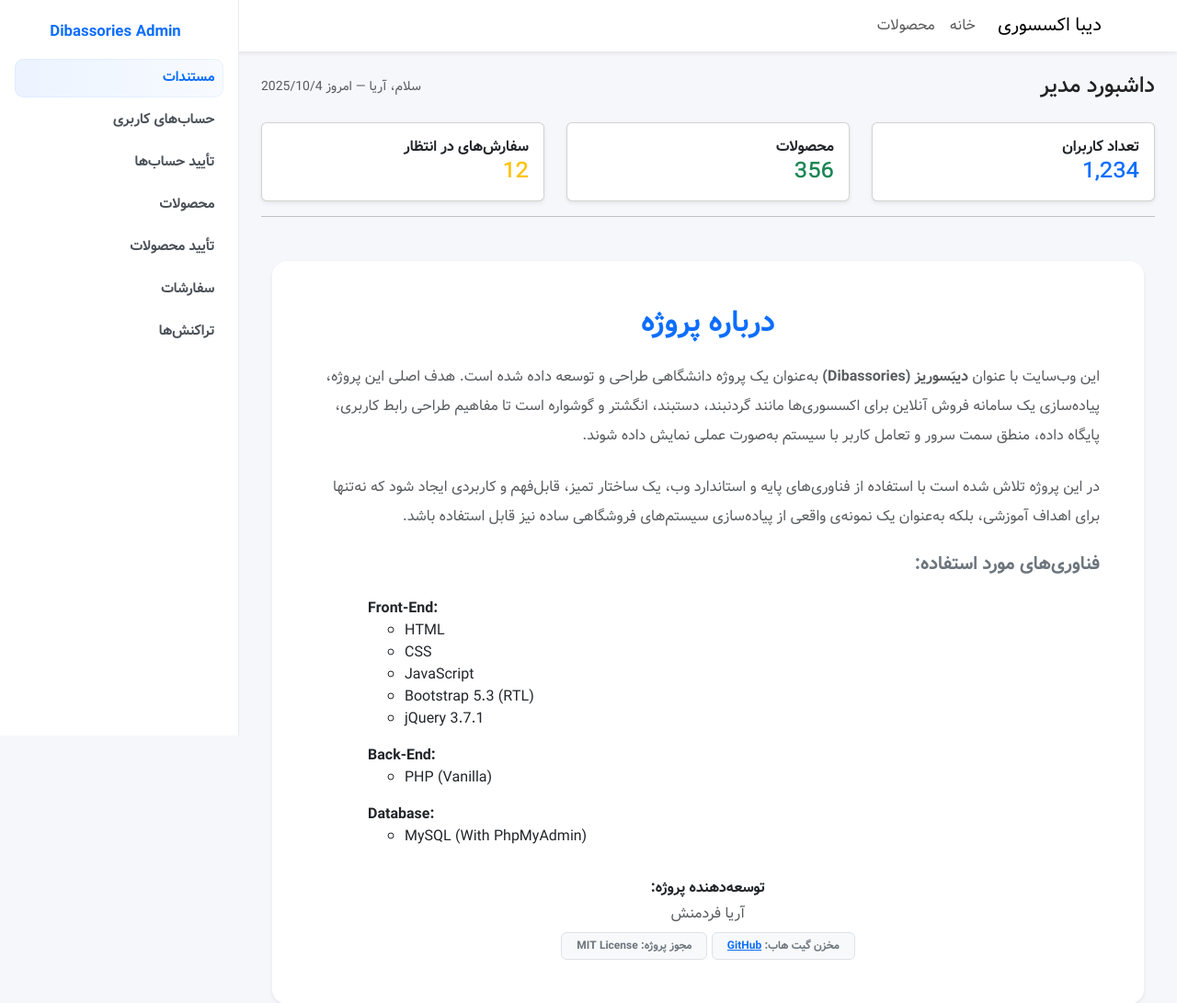
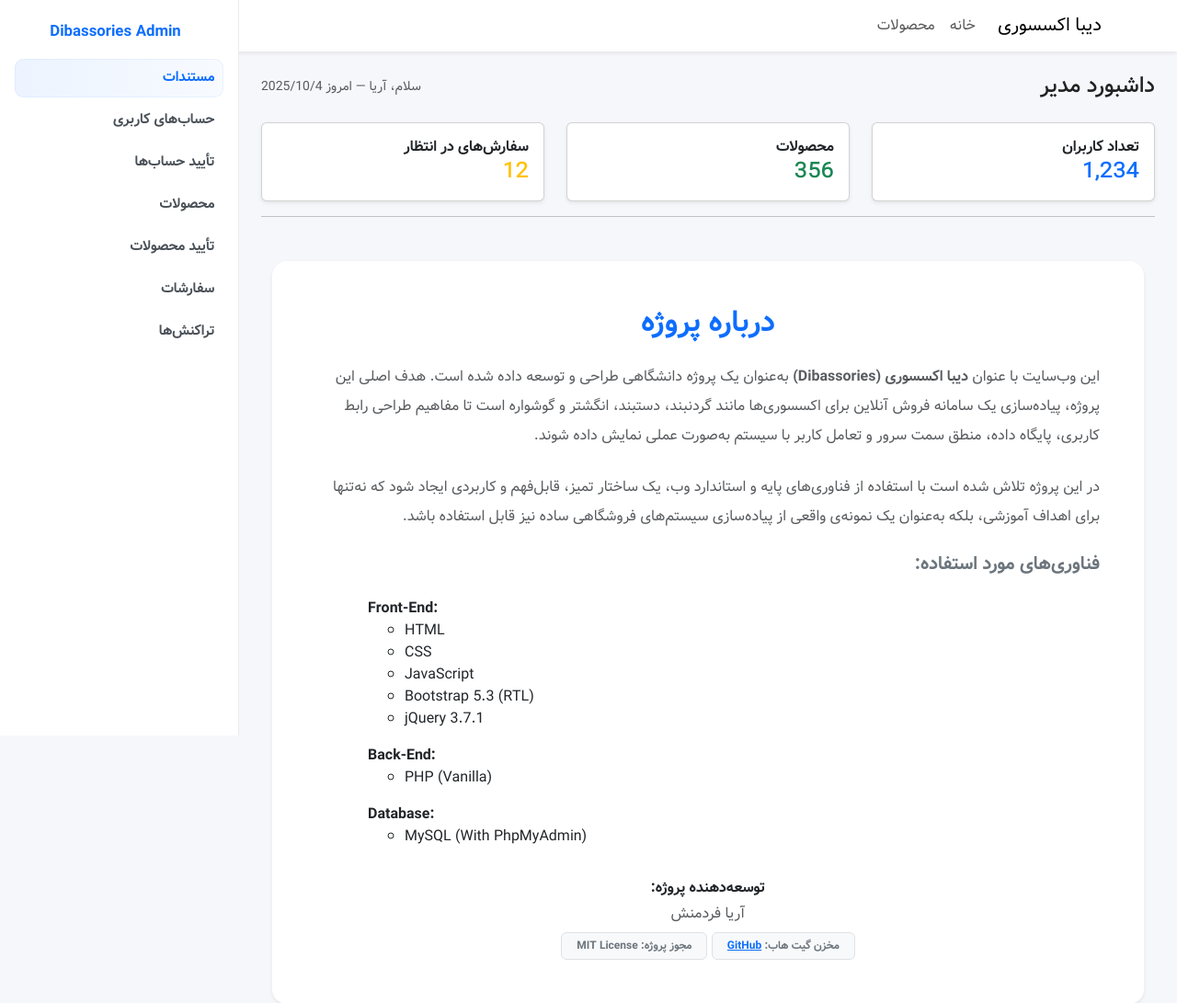
Before and after one commit to AryaFardmanesh/Dibassories, a PHP site: page /dashboard/index.php in a window 1280 px wide. Shown: the top 1091 px of the page at 92% size. Run offline with PHP 8.4, Linux system fonts and the light colour scheme.

Commit message:
Fix: incorrect syntax of word in dashboard page.

```diff
--- a/dashboard/index.php
+++ b/dashboard/index.php
@@ -188,7 +188,7 @@
 				<div class="card-body p-4 p-md-5">
 					<h2 class="fw-bold text-center mb-4 text-primary">درباره پروژه</h2>
 					<p class="text-muted lh-lg mb-4 text-justify">
-						این وب‌سایت با عنوان <strong>دیبَسوریز (Dibassories)</strong> به‌عنوان یک پروژه دانشگاهی طراحی و توسعه داده شده است. هدف اصلی این پروژه، پیاده‌سازی یک سامانه فروش آنلاین برای اکسسوری‌ها مانند گردنبند، دستبند، انگشتر و گوشواره است تا مفاهیم طراحی رابط کاربری، پایگاه داده، منطق سمت سرور و تعامل کاربر با سیستم به‌صورت عملی نمایش داده شوند.
+						این وب‌سایت با عنوان <strong>دیبا اکسسوری (Dibassories)</strong> به‌عنوان یک پروژه دانشگاهی طراحی و توسعه داده شده است. هدف اصلی این پروژه، پیاده‌سازی یک سامانه فروش آنلاین برای اکسسوری‌ها مانند گردنبند، دستبند، انگشتر و گوشواره است تا مفاهیم طراحی رابط کاربری، پایگاه داده، منطق سمت سرور و تعامل کاربر با سیستم به‌صورت عملی نمایش داده شوند.
 					</p>
 					<p class="text-muted lh-lg mb-4 text-justify">
 						در این پروژه تلاش شده است با استفاده از فناوری‌های پایه و استاندارد وب، یک ساختار تمیز، قابل‌فهم و کاربردی ایجاد شود که نه‌تنها برای اهداف آموزشی، بلکه به‌عنوان یک نمونه‌ی واقعی از پیاده‌سازی سیستم‌های فروشگاهی ساده نیز قابل استفاده باشد.
```
